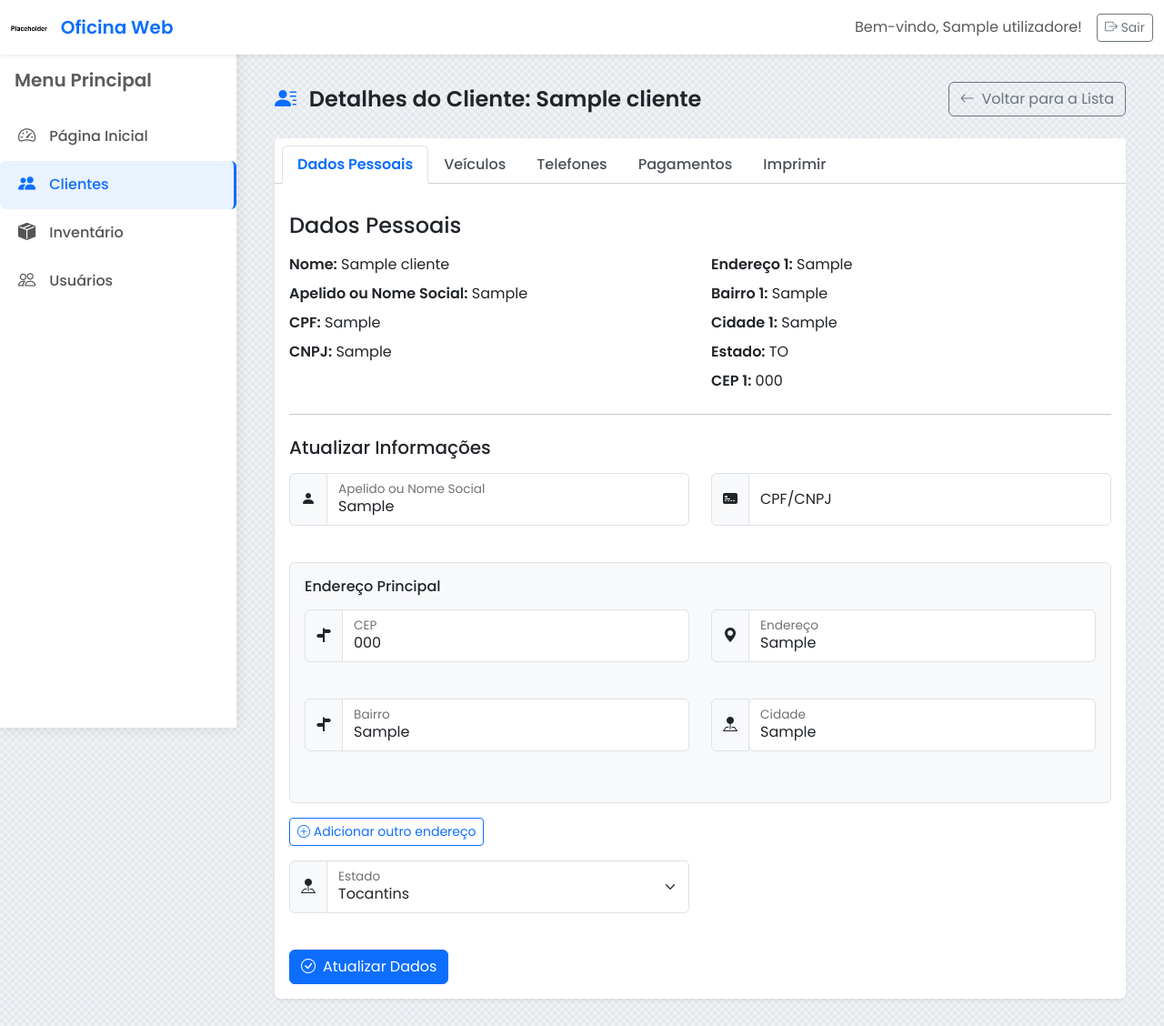
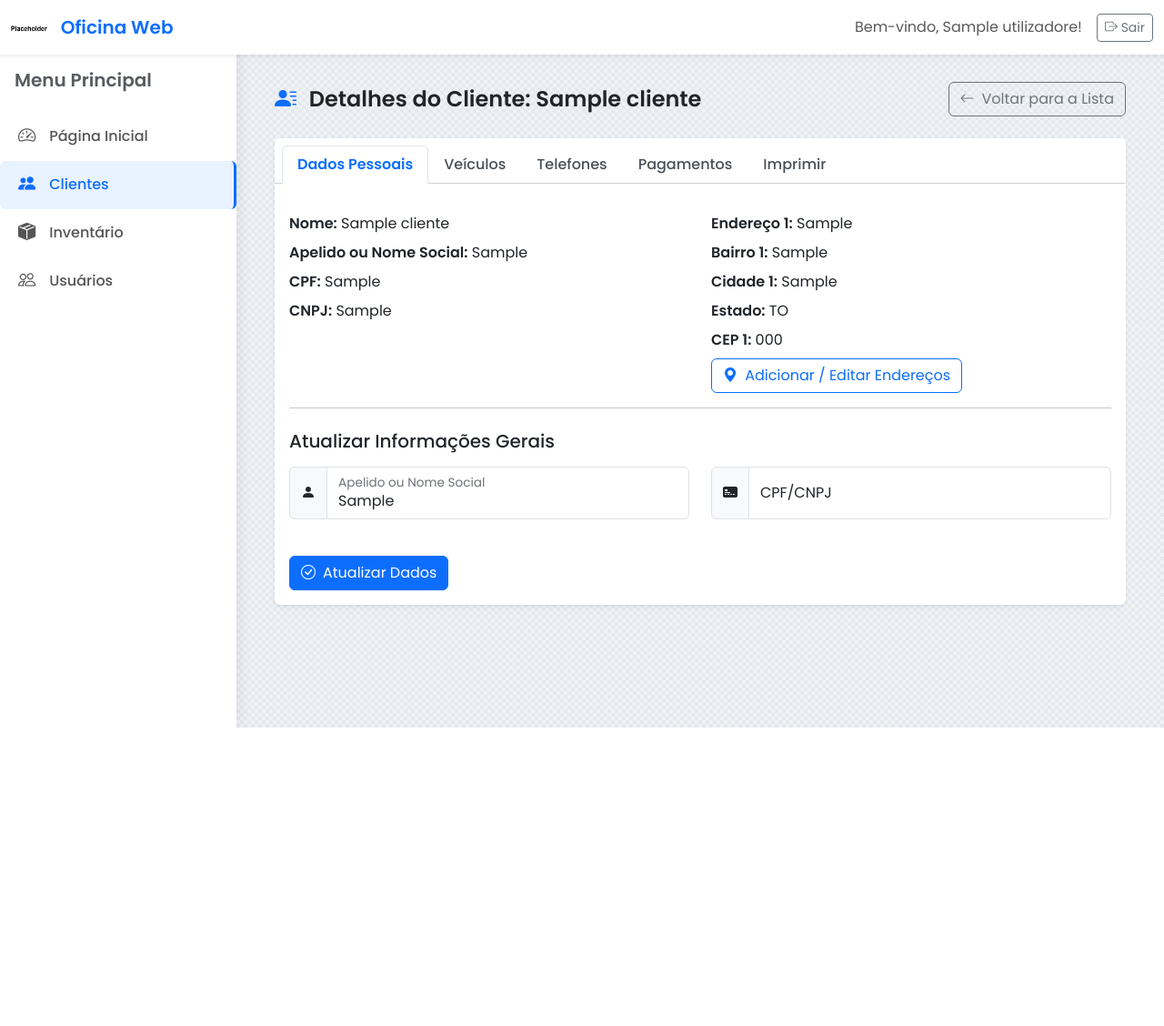
Before and after one commit to IgorKock/Oficina-Web, a Flask app: page /cliente/1 in a window 1280 px wide. Shown: the whole page at 91% size. After the commit the page ends 800 px from the top, so only its background shows below. Run offline with Flask 3, Linux system fonts and the light colour scheme; a user stored in the database is signed in; tables that the repository leaves empty hold one stand-in row (values such as "Sample post"); parts of the project's set-up code (start-up, migrations or seed data) failed here and were passed over.

Commit message:
Update cliente.html

```diff
--- a/app/templates/cliente.html
+++ b/app/templates/cliente.html
@@ -96,7 +96,7 @@
         }
 
         /* --- CUSTOM ALERT MODAL --- */
-        .custom-alert-modal { display: none; position: fixed; z-index: 1050; left: 0; top: 0; width: 100%; height: 100%; overflow: auto; background-color: rgba(0,0,0,0.4); justify-content: center; align-items: center; }
+        .custom-alert-modal { display: none; position: fixed; z-index: 1055; left: 0; top: 0; width: 100%; height: 100%; overflow: auto; background-color: rgba(0,0,0,0.4); justify-content: center; align-items: center; }
         .custom-alert-modal-content { background-color: #fefefe; margin: auto; padding: 20px; border: 1px solid #888; width: 80%; max-width: 500px; border-radius: 8px; box-shadow: 0 4px 8px rgba(0,0,0,0.2); text-align: center; position: relative; }
         .custom-alert-close-btn { color: #aaa; float: right; font-size: 28px; font-weight: bold; position: absolute; top: 10px; right: 15px; }
         .custom-alert-close-btn:hover, .custom-alert-close-btn:focus { color: black; text-decoration: none; cursor: pointer; }
@@ -187,7 +187,7 @@
 
                     <!-- Aba: Dados Pessoais -->
                     <div class="tab-pane fade show active" id="dados-pessoais-pane" role="tabpanel" aria-labelledby="dados-pessoais-tab">
-                        <h4 class="mb-3">Dados Pessoais</h4>
+                        <form action="{{ url_for('main.update_dados_cliente', cliente_id=cliente.id) }}" method="POST" id="editClientForm">
 							<div class="row">
 								<div class="col-md-6">
 									<p class="mb-2"><strong>Nome:</strong> {{ cliente.nome }}</p>
@@ -225,12 +225,15 @@
 								{% else %}
 									<p class="mb-2"><strong>CEP:</strong> N/A</p>
 								{% endif %}
+									 <!-- Botão para acionar o modal de endereço -->
+									<button type="button" class="btn btn-outline-primary" data-bs-toggle="modal" data-bs-target="#addressModal">
+										<i class="bi bi-geo-alt-fill me-1"></i> Adicionar / Editar Endereços
+									</button>
 								</div>
 							</div>
 							<hr>
 							<div class="mt-4">
-							<h5 class="mb-3">Atualizar Informações</h5>
-							<form action="{{ url_for('main.update_dados_cliente', cliente_id=cliente.id) }}" method="POST" id="editClientForm">
+								<h5 class="mb-3">Atualizar Informações Gerais</h5>
 								<div class="row">
 									<div class="col-md-6 mb-3">
 										<div class="input-group mb-4">
@@ -254,63 +257,35 @@
 										</div>
 									</div>
 								</div>
+								<button type="submit" class="btn btn-primary"><i class="bi bi-check-circle me-2"></i>Atualizar Dados</button>
+							</div>
 
+							<!-- Modal de Endereço -->
+							<div class="modal fade" id="addressModal" tabindex="-1" aria-labelledby="addressModalLabel" aria-hidden="true">
+								<div class="modal-dialog modal-lg modal-dialog-scrollable">
+									<div class="modal-content">
+										<div class="modal-header">
+											<h5 class="modal-title" id="addressModalLabel">Endereços de {{ cliente.nome }}</h5>
+											<button type="button" class="btn-close" data-bs-dismiss="modal" aria-label="Close"></button>
+										</div>
+										<div class="modal-body">
+											<h5 class="mt-4 mb-3">Editar/Adicionar Endereços</h5>
 											<div id="enderecos-container">
-                                    <div class="mb-3 border p-3 rounded bg-light">
-                                        <h6 class="mb-3">Endereço Principal</h6>
-                                        <div class="row">
-                                            <div class="col-md-6 mb-3">
-                                                <div class="input-group mb-4">
-                                                <span class="input-group-text"><i class="bi bi-signpost-split-fill"></i></span>
-                                                <div class="form-floating flex-grow-1">
-                                                    <input type="text" name="cep[]" class="form-control cep-input" placeholder="CEP" value="{{ cliente.cep or ''}}" id="mainCepInput">
-                                                    <label for="cep" class="form-label">CEP</label>
+												<!-- Campos de endereço existentes e novos serão adicionados aqui -->
 											</div>
-                                                </div>
-                                            </div>
-                                            <div class="col-md-6 mb-3">
-                                                <div class="input-group mb-4">
-                                                <span class="input-group-text"><i class="bi bi-geo-alt-fill"></i></span>
-                                                <div class="form-floating flex-grow-1">
-                                                    <input type="text" name="endereco[]" class="form-control" placeholder="Endereço" value="{{ cliente.endereco or ''}}">
-                                                    <label for="endereco" class="form-label">Endereço</label>
-                                                </div>
-                                                </div>
-                                            </div>
-                                            <div class="col-md-6 mb-3">
-                                                <div class="input-group mb-4">
-                                                <span class="input-group-text"><i class="bi bi-signpost-split-fill"></i></span>
-                                                <div class="form-floating flex-grow-1">
-                                                    <input type="text" name="bairro[]" class="form-control" placeholder="Bairro" value="{{ cliente.bairro or ''}}">
-                                                    <label for="bairro" class="form-label">Bairro</label>
-                                                </div>
-                                                </div>
-                                            </div>
-                                            <div class="col-md-6 mb-3">
-                                                <div class="input-group mb-4">
-                                                <span class="input-group-text"><i class="bi bi-pin-map-fill"></i></span>
-                                                <div class="form-floating flex-grow-1">
-                                                    <div class="form-floating flex-grow-1">
-                                                    <input type="text" name="cidade[]" class="form-control" placeholder="Cidade" value="{{ cliente.cidade or ''}}">
-                                                    <label for="cidade" class="form-label">Cidade</label>
-                                                </div>
-                                                </div>
-                                        </div>
-                                    </div>
-								    </div>
-                                    </div>
-                                </div>
-                                <button type="button" class="btn btn-outline-primary btn-sm mb-3" onclick="adicionarCampoEndereco()">
-                                    <i class="bi bi-plus-circle"></i> Adicionar outro endereço
+											<button type="button" class="btn btn-outline-primary btn-sm mt-2" onclick="adicionarCampoEndereco()">
+												<i class="bi bi-plus-circle"></i> Adicionar campo de endereço
 											</button>
 
-								<div class="row">
-									<div class="col-md-6 mb-3">
+                                            <hr>
+
+                                            <div class="row mt-3">
+                                                <div class="col-md-8">
                                                     <div class="input-group mb-4">
                                                         <span class="input-group-text"><i class="bi bi-pin-map-fill"></i></span>
                                                         <div class="form-floating flex-grow-1">
                                                             <select name="estado" class="form-select">
-											<option value="">Selecione...</option>
+                                                                <option value="">Selecione o Estado...</option>
                                                                 <option value="AC" {% if cliente.estado == 'AC' %}selected{% endif %}>Acre</option>
                                                                 <option value="AL" {% if cliente.estado == 'AL' %}selected{% endif %}>Alagoas</option>
                                                                 <option value="AP" {% if cliente.estado == 'AP' %}selected{% endif %}>Amapá</option>
@@ -344,9 +319,15 @@
                                                     </div>
                                                 </div>
                                             </div>
-								<button type="submit" class="btn btn-primary"><i class="bi bi-check-circle me-2"></i>Atualizar Dados</button>
+										</div>
+										<div class="modal-footer">
+											<button type="button" class="btn btn-secondary" data-bs-dismiss="modal">Fechar</button>
+											<button type="submit" class="btn btn-primary" form="editClientForm">Salvar Alterações</button>
+										</div>
+									</div>
+								</div>
+							</div>
 						</form>
-						</div>
                     </div>
 
                     <!-- Aba: Veículos -->
@@ -950,26 +931,29 @@
         $(newDiv).find('.telefone-input').mask('(00) 00000-0000');
     }
 
-    function adicionarCampoEndereco() {
+    function adicionarCampoEndereco(cep = '', endereco = '', bairro = '', cidade = '', isFirst = false) {
         const container = document.getElementById('enderecos-container');
         const newDiv = document.createElement('div');
         newDiv.classList.add('mb-3', 'border', 'p-3', 'rounded', 'bg-light', 'position-relative');
+
+        let removeButton = isFirst ? '' : '<button type="button" class="btn-close position-absolute top-0 end-0 m-2" aria-label="Close" onclick="this.closest(\'.mb-3\').remove();"></button>';
+
         newDiv.innerHTML = `
-            <button type="button" class="btn-close position-absolute top-0 end-0 m-2" aria-label="Close" onclick="this.closest('.mb-3').remove();"></button>
-            <h6 class="mb-3">Endereço Adicional</h6>
+            ${removeButton}
+            <h6 class="mb-3">${isFirst ? 'Endereço Principal' : 'Endereço Adicional'}</h6>
             <div class="row">
                 <div class="col-md-6 mb-3"><div class="input-group mb-4">
                     <span class="input-group-text"><i class="bi bi-signpost-split-fill"></i></span>
-                    <div class="form-floating flex-grow-1"><input type="text" name="cep[]" class="form-control cep-input" placeholder="CEP"><label class="form-label">CEP</label></div></div></div>
+                    <div class="form-floating flex-grow-1"><input type="text" name="cep[]" class="form-control cep-input" placeholder="CEP" value="${cep}"><label class="form-label">CEP</label></div></div></div>
                 <div class="col-md-6 mb-3"><div class="input-group mb-4">
                     <span class="input-group-text"><i class="bi bi-geo-alt-fill"></i></span>
-                                            <div class="form-floating flex-grow-1"><input type="text" name="endereco[]" class="form-control" placeholder="Endereço"><label class="form-label">Endereço</label></div></div></div>
+                                            <div class="form-floating flex-grow-1"><input type="text" name="endereco[]" class="form-control" placeholder="Endereço" value="${endereco}"><label class="form-label">Endereço</label></div></div></div>
                 <div class="col-md-6 mb-3"><div class="input-group mb-4">
                     <span class="input-group-text"><i class="bi bi-signpost-split-fill"></i></span>
-                    <div class="form-floating flex-grow-1"><input type="text" name="bairro[]" class="form-control" placeholder="Bairro"><label class="form-label">Bairro</label></div></div></div>
+                    <div class="form-floating flex-grow-1"><input type="text" name="bairro[]" class="form-control" placeholder="Bairro" value="${bairro}"><label class="form-label">Bairro</label></div></div></div>
                 <div class="col-md-6 mb-3"><div class="input-group mb-4">
                     <span class="input-group-text"><i class="bi bi-pin-map-fill"></i></span>
-                    <div class="form-floating flex-grow-1"><input type="text" name="cidade[]" class="form-control" placeholder="Cidade"><label class="form-label">Cidade</label></div></div></div>
+                    <div class="form-floating flex-grow-1"><input type="text" name="cidade[]" class="form-control" placeholder="Cidade" value="${cidade}"><label class="form-label">Cidade</label></div></div></div>
             </div>
         `;
         container.appendChild(newDiv);
@@ -1041,11 +1025,16 @@
                 .then(response => response.json())
                 .then(data => {
                     if (!data.erro) {
+                        const formContainer = cepInput.closest('.modal-body'); // Procura o select de estado dentro do modal
                         const group = cepInput.closest('.row');
                         group.querySelector('input[name="endereco[]"]').value = data.logradouro || '';
                         group.querySelector('input[name="bairro[]"]').value = data.bairro || '';
                         group.querySelector('input[name="cidade[]"]').value = data.localidade || '';
-                        document.querySelector('select[name="estado"]').value = data.uf || '';
+
+                        const estadoSelect = formContainer.querySelector('select[name="estado"]');
+                        if(estadoSelect) {
+                            estadoSelect.value = data.uf || '';
+                        }
                     }
                 }).catch(error => console.error('Erro na API ViaCEP:', error));
         }
@@ -1176,10 +1165,36 @@
 
     $(document).ready(function() {
         applyMasks();
+        $('#cpf_cnpj').on('blur', validateCpfCnpjInput);
 
-        const mainCepInput = document.getElementById('mainCepInput');
-        if (mainCepInput) mainCepInput.addEventListener('blur', () => preencherEnderecoPorCep(mainCepInput));
-        $('#cpf_cnpj').on('blur', validateCpfCnpjInput);
+        const addressModal = document.getElementById('addressModal');
+        addressModal.addEventListener('show.bs.modal', function () {
+            // Limpa o container para não duplicar campos ao reabrir o modal
+            const container = document.getElementById('enderecos-container');
+            container.innerHTML = '';
+
+            // Pega os dados de endereço do Jinja e cria os campos dinamicamente
+            const ceps = "{{ cliente.cep or '' }}".split(';');
+            const enderecos = "{{ cliente.endereco or '' }}".split(';');
+            const bairros = "{{ cliente.bairro or '' }}".split(';');
+            const cidades = "{{ cliente.cidade or '' }}".split(';');
+
+            if (ceps[0] !== '' && enderecos[0] !== '') {
+                for (let i = 0; i < ceps.length; i++) {
+                    adicionarCampoEndereco(
+                        (ceps[i] || '').trim(),
+                        (enderecos[i] || '').trim(),
+                        (bairros[i] || '').trim(),
+                        (cidades[i] || '').trim(),
+                        i === 0 // Marca o primeiro como principal
+                    );
+                }
+            } else {
+                // Se não houver nenhum endereço, adiciona um campo em branco
+                adicionarCampoEndereco('', '', '', '', true);
+            }
+        });
+
 
         // Inicializa estado dos formulários de pagamento
         document.querySelectorAll('form[id^="form_pagamento_"], form[id^="editPagamentoModal"]').forEach(form => {
```
Lines whose indentation alone changed are shown as unchanged.
